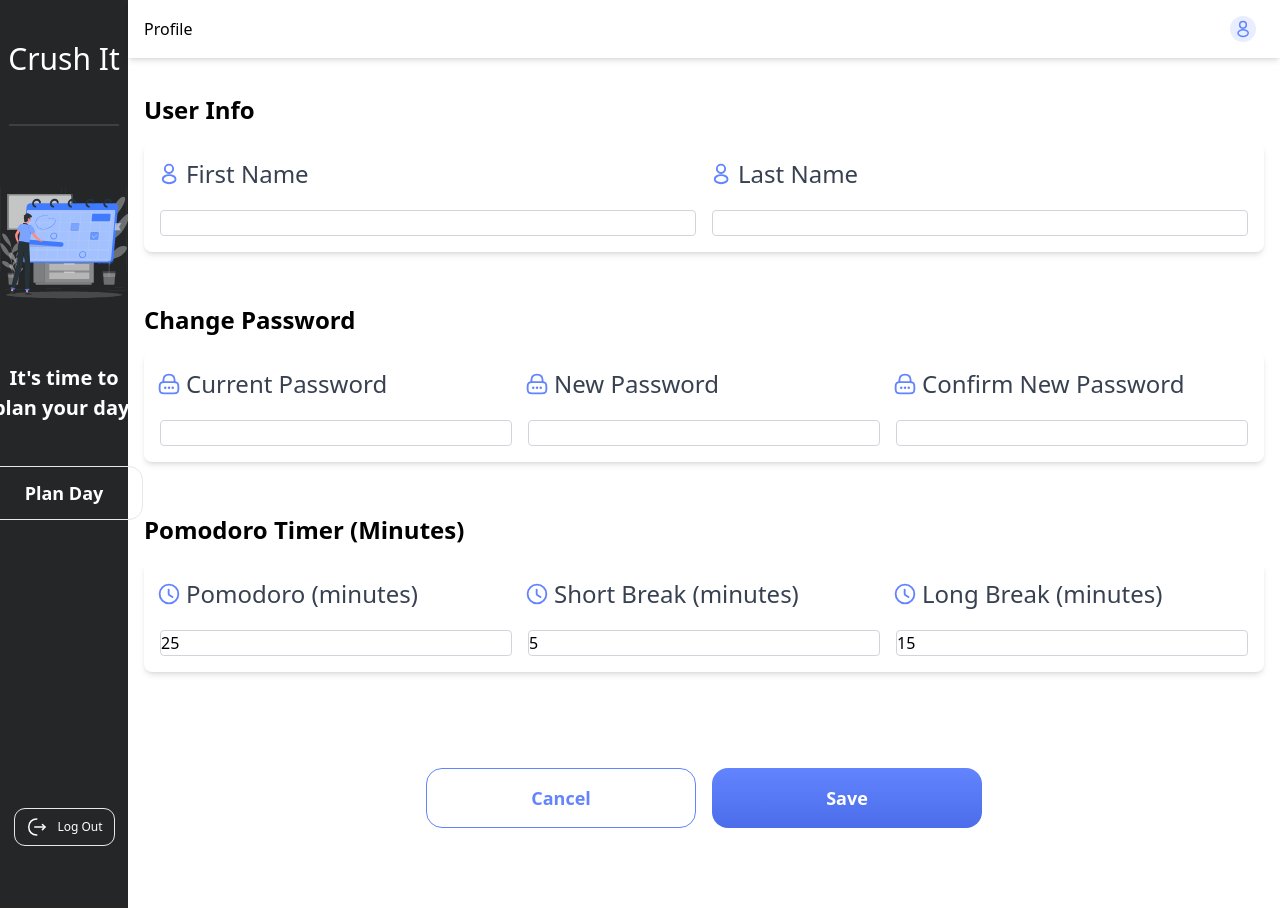
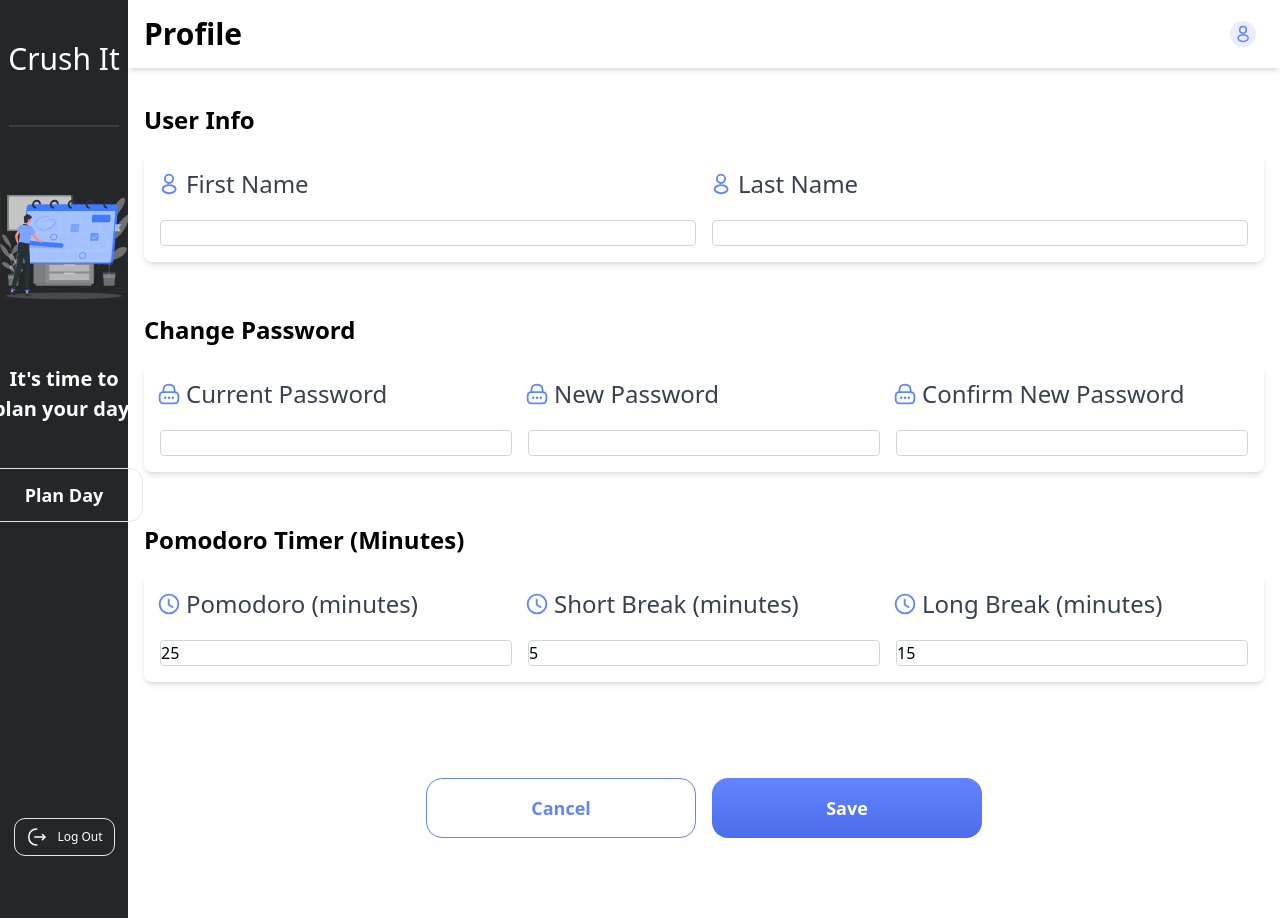
Before and after one commit to React-o-Maniacs/Crush-It, a Next.js app: page /profile in a window 1280 px wide. Built offline with nearby package versions, Linux system fonts and the light colour scheme; no server answers; the database is empty; sample sign-in values are in the browser's storage.

Commit message:
Profile Title Fix

```diff
--- a/pages/profile.tsx
+++ b/pages/profile.tsx
@@ -187,7 +187,7 @@ const Profile = () => {
         <div className="flex-1 flex flex-col">
           <div className="bg-white p-4 shadow-md">
             <div className="flex justify-between items-center">
-              <h1>Profile</h1>
+              <h1 className=" font-bold  text-3xl">Profile</h1>
               <ProfileAvatar name={(user?.firstName && user?.lastName) ? `${user.firstName} ${user.lastName}`.trim() : user?.userName || ""}/>
             </div>
           </div>
```
